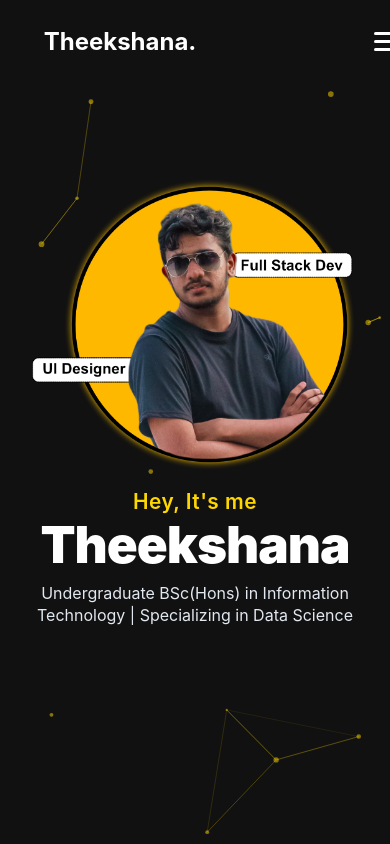
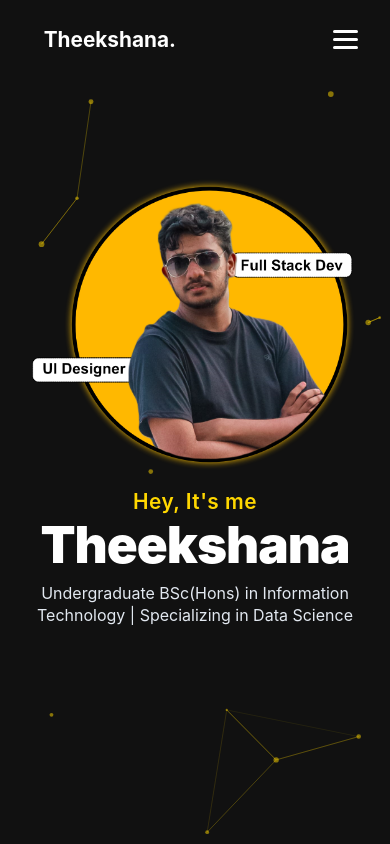
Before and after one commit to TheekshR/Portfolio-Website, a React (Create React App) app: page / in a window 390 px wide. Shown: the top 844 px of the page. Built offline with nearby package versions, Linux system fonts and the light colour scheme; no server answers; the database is empty.

Commit message:
mobile optimize the header

```diff
--- a/src/styles/Header.css
+++ b/src/styles/Header.css
@@ -58,3 +58,20 @@
 .dropdown a:hover {
   color: #FFD700;
 }
+
+
+@media (max-width: 768px) {
+  .logo {
+  font-size: 1.3rem;
+  font-weight: bold;
+  margin-left: 3%;
+  }
+
+.hamburger {
+  display: flex;
+  flex-direction: column;
+  cursor: pointer;
+  gap: 5px;
+  margin-right: 4rem;
+  }
+}
```
